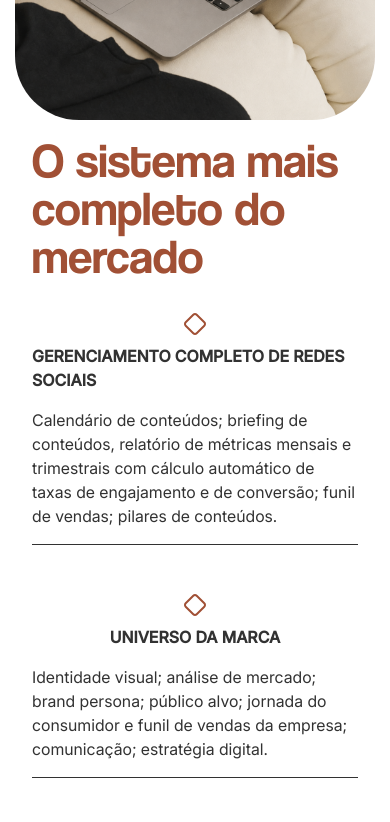
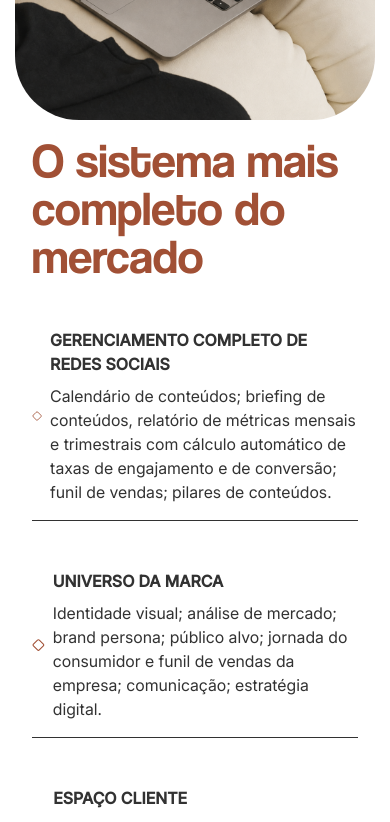
Before and after one commit to PedroHammes/onzeonze-lp-tsmp, a Next.js app: page / in a window 390 px wide. Shown: the part 1320-2142 px from the top of the page. Built offline with nearby package versions, Linux system fonts and the light colour scheme.

Commit message:
style: layout responsivo

```diff
--- a/components/sections/section01Banner.tsx
+++ b/components/sections/section01Banner.tsx
@@ -11,7 +11,7 @@ export default function Section01Banner() {
             className='object-cover z-0'
             />
             <div className="absolute inset-0 bg-linear-300 from-black/90 pointer-events-none" />
-            <div className='relative z-10 flex flex-col gap-8 justify-center items-center lg:p-10'>
+            <div className='relative z-10 flex flex-col gap-8 justify-center items-center lg:px-8'>
                 <h1 className='font-heading text-8xl lg:text-9xl text-background text-center'>Social Media Pro</h1>
                 <p className='font-sans text-background text-center text-2xl lg:text-4xl'>um sistema completo para facilitar e profissionalizar sua gestão de redes sociais</p>
                 <a href={HOTMART_URL} target="_blank" rel="noopener noreferrer"
--- a/components/sections/section02Abbout.tsx
+++ b/components/sections/section02Abbout.tsx
@@ -8,25 +8,27 @@ export default function Section02Banner() {
         { title: "ESPAÇO CLIENTE", description: "O template ainda conta com um espaço do cliente, com comprovantes de pagamento, contrato de prestação de serviços e dados de logins de contas" },
     ]
     return (
-        <section className='relative flex flex-col gap-4 items-center justify-center px-8'>
-            <div className="w-90 h-125 relative rounded-[4rem] overflow-hidden">
+        <section className='relative flex flex-col lg:flex-row lg:items-stretch gap-4 items-center justify-center px-8'>
+            <div className="w-90 h-125 lg:h-auto lg:w-2/5 relative rounded-[4rem] overflow-hidden">
                 <Image
                 src={"/ux/section-02-about/section-02-about.webp"}
-                alt="Sobre a empresa"
+                alt="Sobre"
                 fill
                 className="object-cover"
                 />
             </div>
 
-            <h2 className="font-heading text-5xl text-primary">O sistema mais completo do mercado</h2>
-            <div className="flex flex-col gap-8">
+            <div className="flex flex-col gap-8 lg:w-3/5">
+                <h2 className="font-heading text-5xl text-primary">O sistema mais completo do mercado</h2>
                 {items.map((item, index) => (
                     <div key={index} className="
-                    flex flex-col py-4 gap-2 justify-center items-center
+                    flex flex-row py-4 gap-2 justify-center items-center
                     border-b border-foreground">
-                        <Diamond color="#a15035"/>
-                        <h3 className="font-bold text-base mb-2">{item.title}</h3>
-                        <p className="text-foreground">{item.description}</p>
+                        <Diamond color="#a15035" size={48}/>
+                        <div>
+                            <h3 className="font-bold text-base mb-2">{item.title}</h3>
+                            <p className="text-foreground">{item.description}</p>
+                        </div>
                     </div>
                 ))}
             </div>
```
